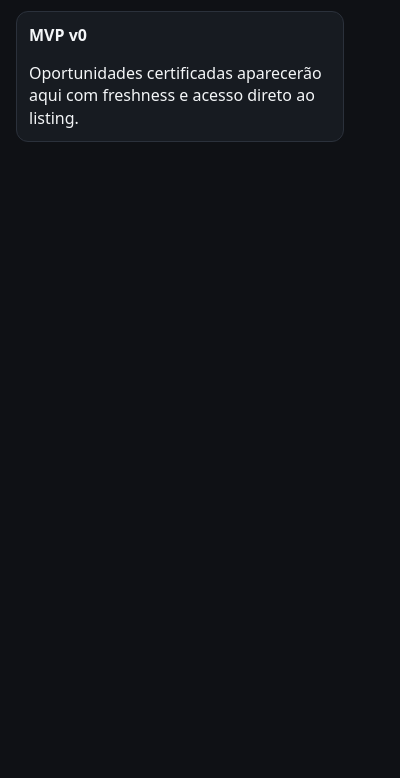
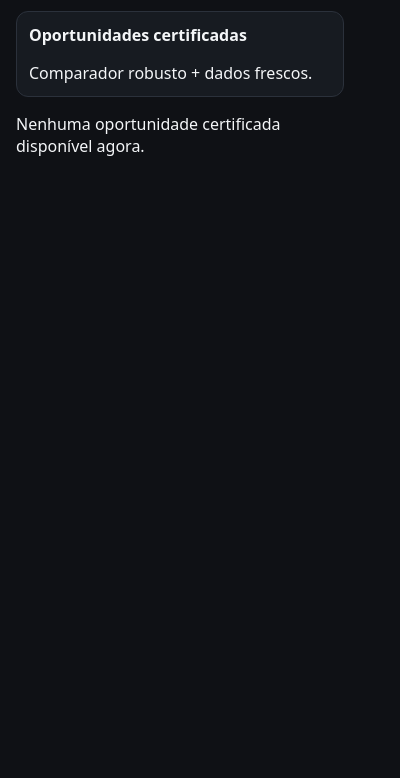
Before and after one commit to castrobruno77/treasure-radar-autonomy, a browser extension: page extension/popup.html in a window 400 px wide. Shown: the part 66-844 px from the top of the page. Drawn offline with Linux system fonts and the light colour scheme.

Commit message:
api-contract: update extension/popup.html

```diff
--- a/extension/popup.html
+++ b/extension/popup.html
@@ -13,11 +13,11 @@
       <span id="status">Inicializando…</span>
     </header>
     <section class="card">
-      <strong>MVP v0</strong>
-      <p>Oportunidades certificadas aparecerão aqui com freshness e acesso direto ao listing.</p>
+      <strong>Oportunidades certificadas</strong>
+      <p>Comparador robusto + dados frescos.</p>
     </section>
     <section id="opportunities" aria-live="polite"></section>
   </main>
-  <script src="popup.js"></script>
+  <script type="module" src="popup.js"></script>
 </body>
 </html>
```
